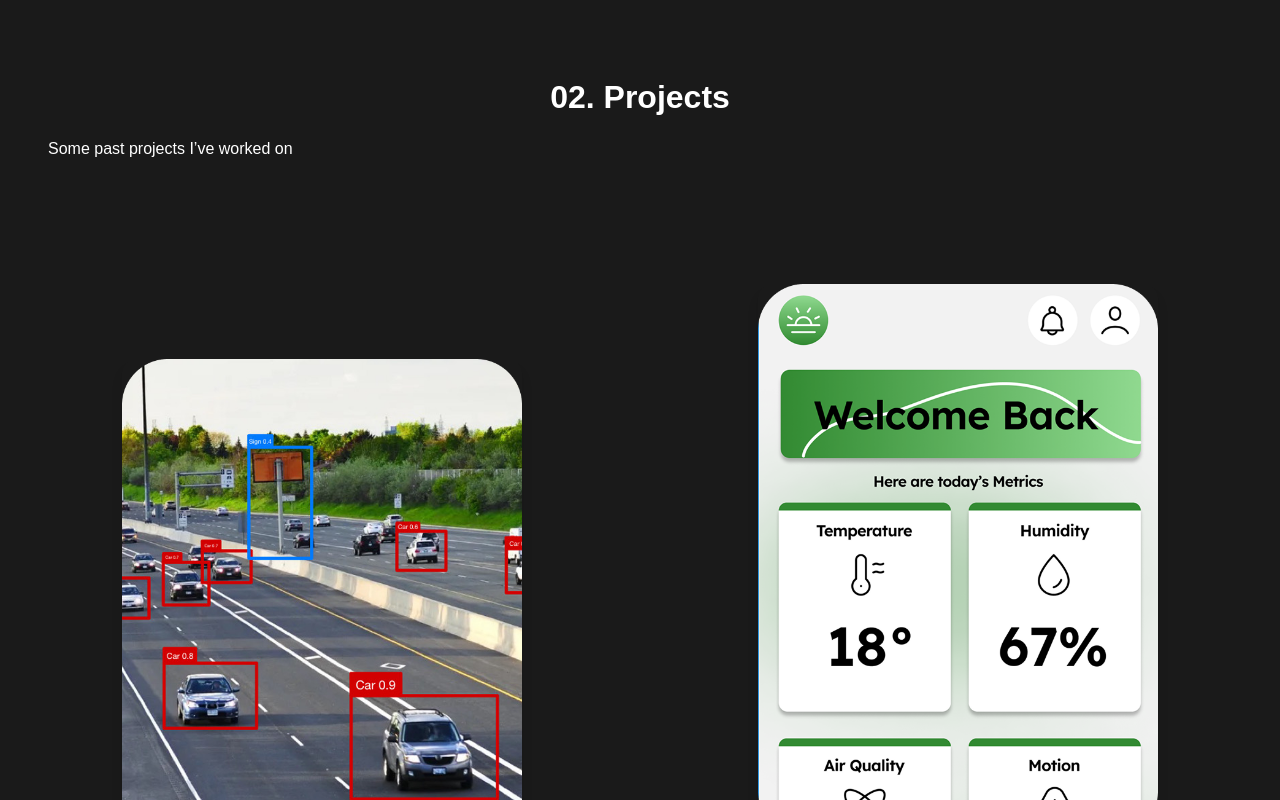
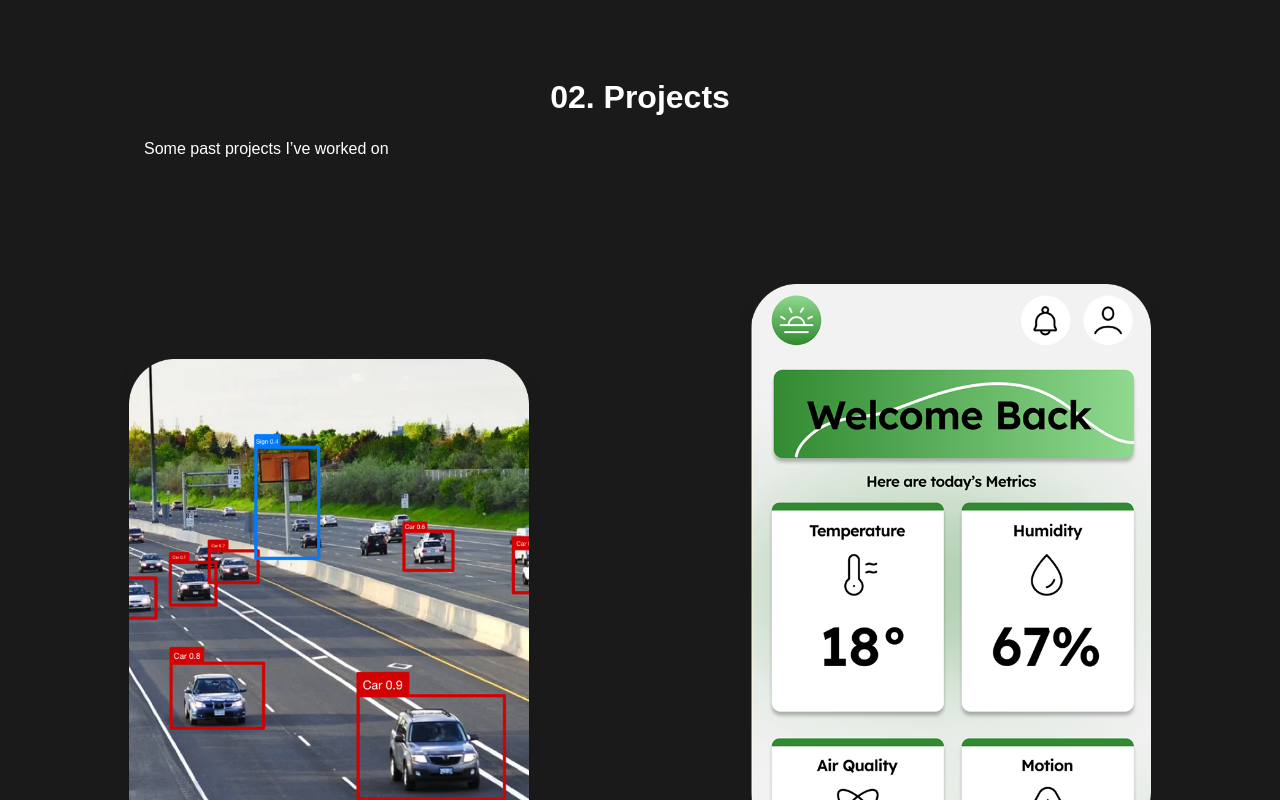
Before and after one commit to kzy0525/website, a Next.js app: page / in a window 1280 px wide. Shown: the part 1560-2360 px from the top of the page. Built offline with nearby package versions, Linux system fonts and the light colour scheme; a web font is replaced by a local one.

Commit message:
organized project grid

```diff
--- a/src/app/page.js
+++ b/src/app/page.js
@@ -82,9 +82,9 @@ export default function Home() {
       {/* --- Projects Section --- */}
       <section id="projects" className="px-6 py-5 max-w-full mx-auto font-[var(--font-cantata)]">
         <h2 className="text-center text-[32px] font-bold mb-4">02. Projects</h2>
-        <p className="text-left text-white mb-12 ml-6">Some past projects I’ve worked on</p>
+        <p className="text-left text-white mb-12 ml-30">Some past projects I’ve worked on</p>
 
-        <div className="grid grid-cols-1 sm:grid-cols-2 gap-x-10 gap-y-10 w-full place-items-center">
+        <div className="grid grid-cols-1 sm:grid-cols-2 gap-x-3 gap-y-10 w-full place-items-center">
           {/* --- Project 1 --- */}
           <a
             href="https://github.com/kzy0525/Hyperloop-Object-Detection"
```
